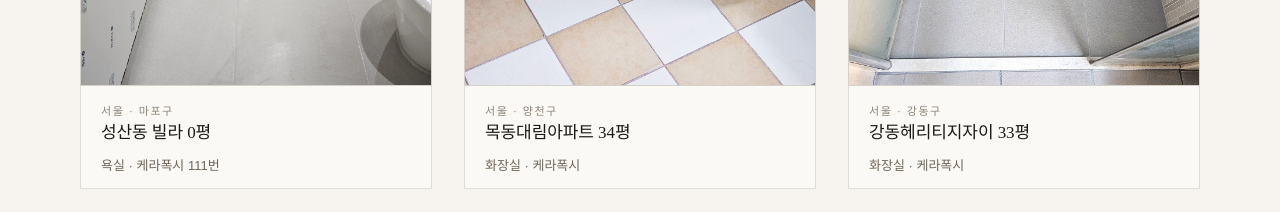
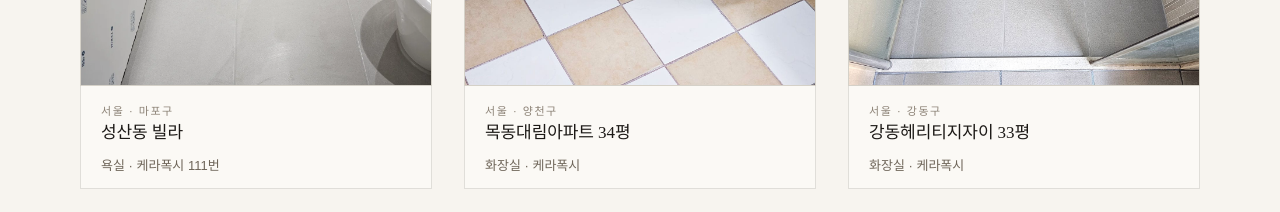
Before and after one commit to tkdals0302-cmd/farm, a React (Vite) app: page /portfolio in a window 1280 px wide. Shown: the part 800-1012 px from the top of the page. Built offline with nearby package versions, Linux system fonts and the light colour scheme; a web font is replaced by a local one.

Commit message:
fix(portfolio): 카드 평수 미확인(0) 표시 생략

```diff
--- a/src/pages/portfolio/PortfolioCard.tsx
+++ b/src/pages/portfolio/PortfolioCard.tsx
@@ -99,7 +99,7 @@ export default function PortfolioCard({ item }: { item: PortfolioItem }) {
           className="text-[17px] text-[var(--ink)] leading-[1.35] tracking-[-0.005em] group-hover:text-[var(--accent)] transition-colors break-keep"
           style={{ fontFamily: "'Noto Serif KR', serif", fontWeight: 500 }}
         >
-          {item.apartment} {item.area}평
+          {item.apartment}{item.area ? ` ${item.area}평` : ''}
         </h3>
         <p className="text-[13px] text-[var(--muted)] mt-3">
           {item.space} · {item.material}
```
